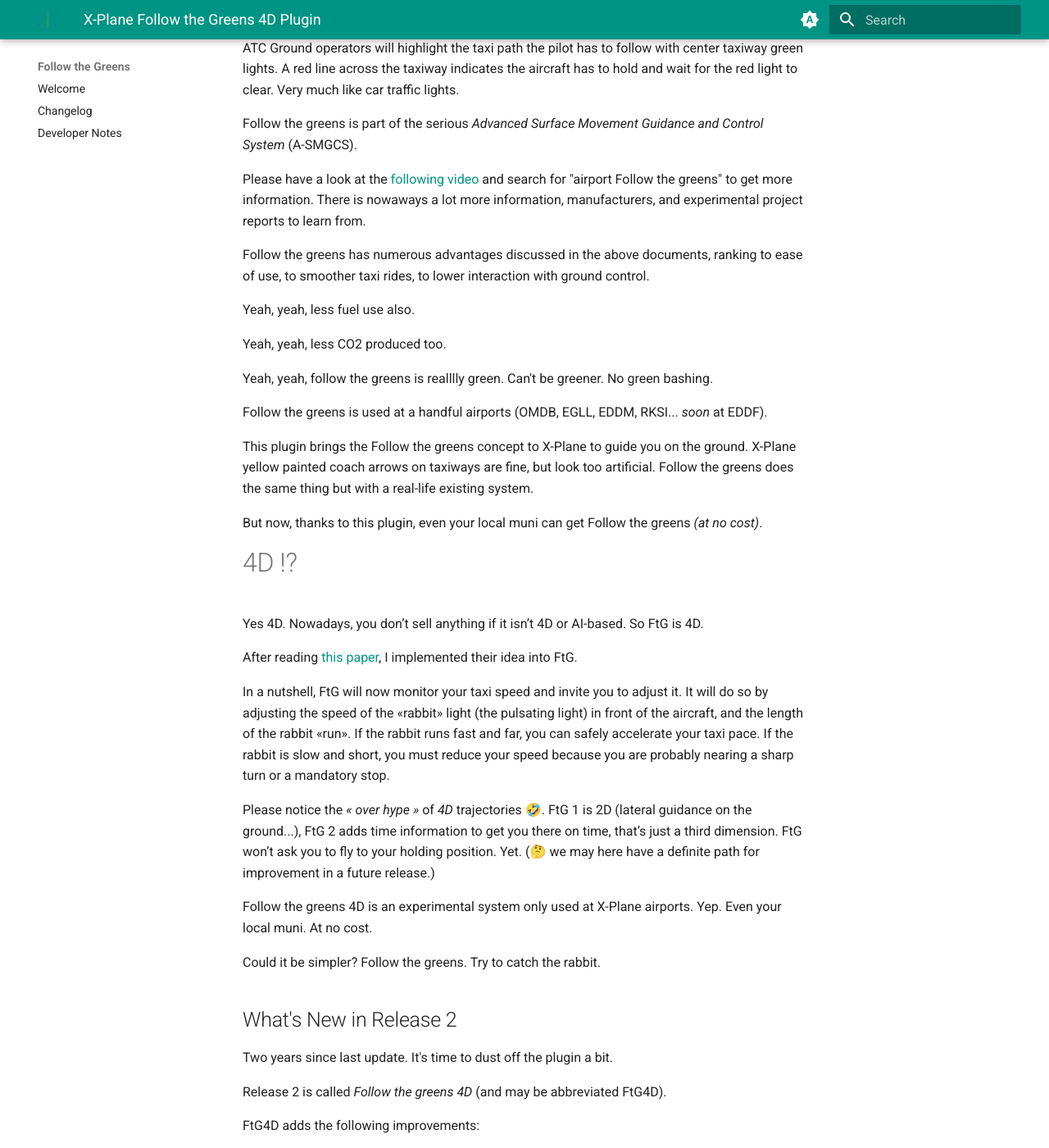
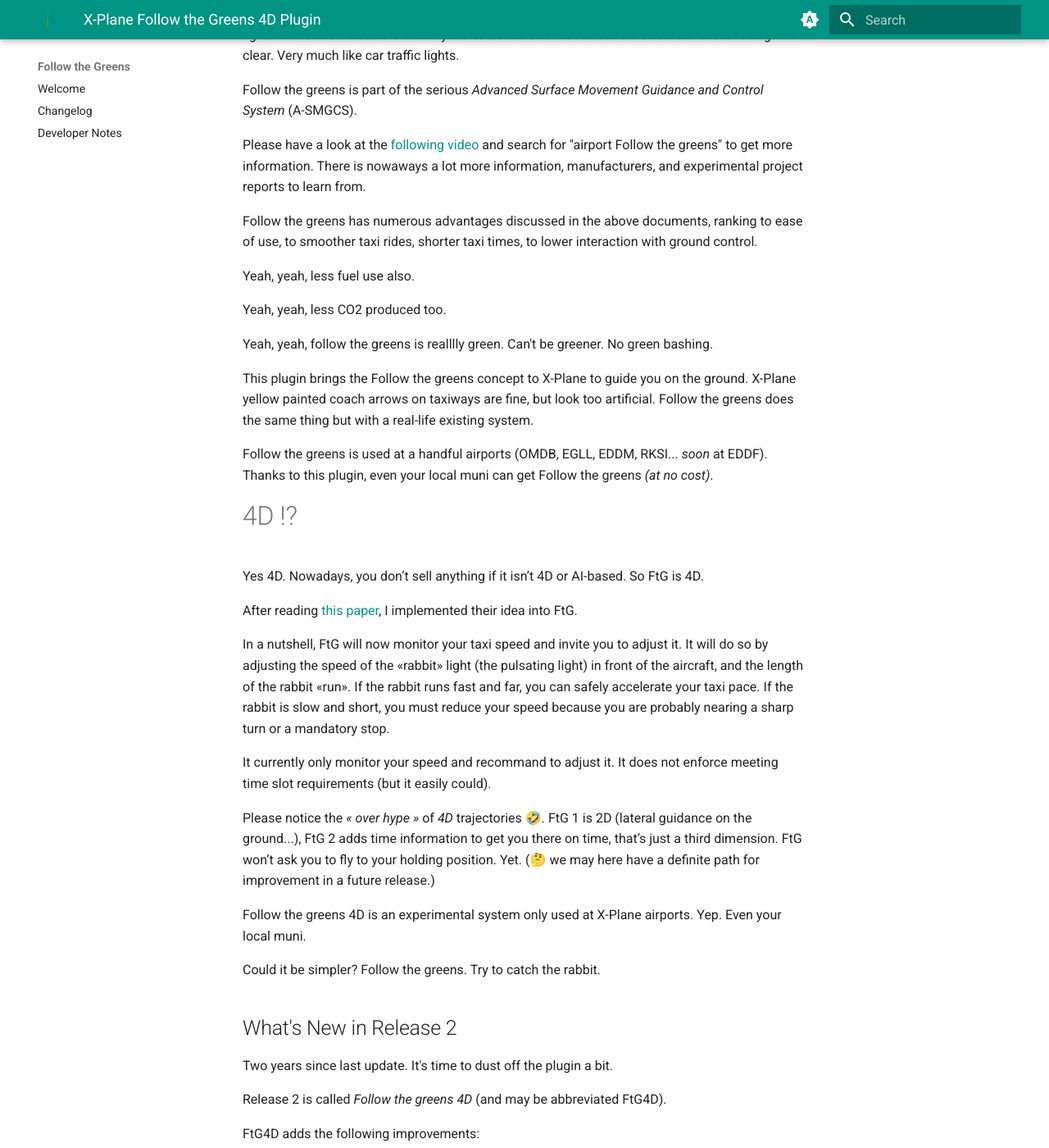
Before and after one commit to devleaks/followthegreens, an MkDocs documentation site: the page built from docs/plugin.md, in a window 1280 px wide and 1400 px high, scrolled down 542 px. Shown: the whole window at 82% size. Built offline with MkDocs 1.6.1 and Material for MkDocs 9.7.7, drawn with Linux system fonts in a browser that asks for light colours; some of the changed text lies outside the part shown.

Commit message:
Update plugin.md

```diff
--- a/docs/plugin.md
+++ b/docs/plugin.md
@@ -7,10 +7,7 @@
 
 But now, there is more. There is a 4th dimension.
 
-Space. The final frontier? ghobe' (1). _Time_. The Ultimate Final Frontier.
-
-
-(1) That's a No, in Klingon.
+Space. The final frontier. _Time_. The ultimate frontier.
 
 
 # Follow the greens
@@ -28,7 +25,7 @@
 There is nowaways a lot more information, manufacturers, and experimental project reports to learn from.
 
 Follow the greens has numerous advantages discussed in the above documents, ranking to ease of use, to smoother taxi rides,
-to lower interaction with ground control.
+shorter taxi times, to lower interaction with ground control.
 
 Yeah, yeah, less fuel use also.
 
@@ -36,13 +33,12 @@
 
 Yeah, yeah, follow the greens is realllly green. Can't be greener. No green bashing.
 
-Follow the greens is used at a handful airports (OMDB, EGLL, EDDM, RKSI... _soon_ at EDDF).
-
 This plugin brings the Follow the greens concept to X-Plane to guide you on the ground.
 X-Plane yellow painted coach arrows on taxiways are fine, but look too artificial.
 Follow the greens does the same thing but with a real-life existing system.
 
-But now, thanks to this plugin, even your local muni can get Follow the greens _(at no cost)_.
+Follow the greens is used at a handful airports (OMDB, EGLL, EDDM, RKSI... _soon_ at EDDF).
+Thanks to this plugin, even your local muni can get Follow the greens _(at no cost)_.
 
 
 # 4D !?
@@ -59,6 +55,10 @@
 If the rabbit runs fast and far, you can safely accelerate your taxi pace.
 If the rabbit is slow and short, you must reduce your speed because you are probably nearing a sharp turn or a mandatory stop.
 
+It currently only monitor your speed and recommand to adjust it.
+It does not enforce meeting time slot requirements (but it easily could).
+
+
 Please notice the _« over hype »_ of _4D_ trajectories 🤣.
 FtG 1 is 2D (lateral guidance on the ground...), FtG 2 adds time information to get you there on time, that’s just a third dimension.
 FtG won’t ask you to fly to your holding position. Yet.
@@ -66,7 +66,7 @@
 
 
 Follow the greens 4D is an experimental system only used at X-Plane airports.
-Yep. Even your local muni. At no cost.
+Yep. Even your local muni.
 
 Could it be simpler?
 Follow the greens.
@@ -91,15 +91,15 @@
 
 # Installation
 
+FtG Release 2 will not work on X-Plane 11 because it uses newer X-Plane SDK features
+available through the latest releases of XPPython3 plugin.
+
 FtG plugin is a _Python_ plugin.
 Therefore, you first need to install the [XPPython3 plugin](https://xppython3.readthedocs.io/en/latest/).
 Release 4.5 or above of the XPPython3 plugin is requested.
 Newer version of XPPython3 contains all you need to run Python plugin,
 including a version of the python language interpreter.
 There is no need to install other software.
-
-FtG Release 2 will not work on X-Plane 11 because it uses newer X-Plane SDK features
-available through the latest releases of XPPython3 plugin.
 
 Once the XPPython3 plugin is installed and working,
 download the [FtG plugin code](https://github.com/devleaks/followthegreens/releases) and unzip it.
```
Also changed, not shown: other parts of docs/plugin.md (+3 -3 lines).
